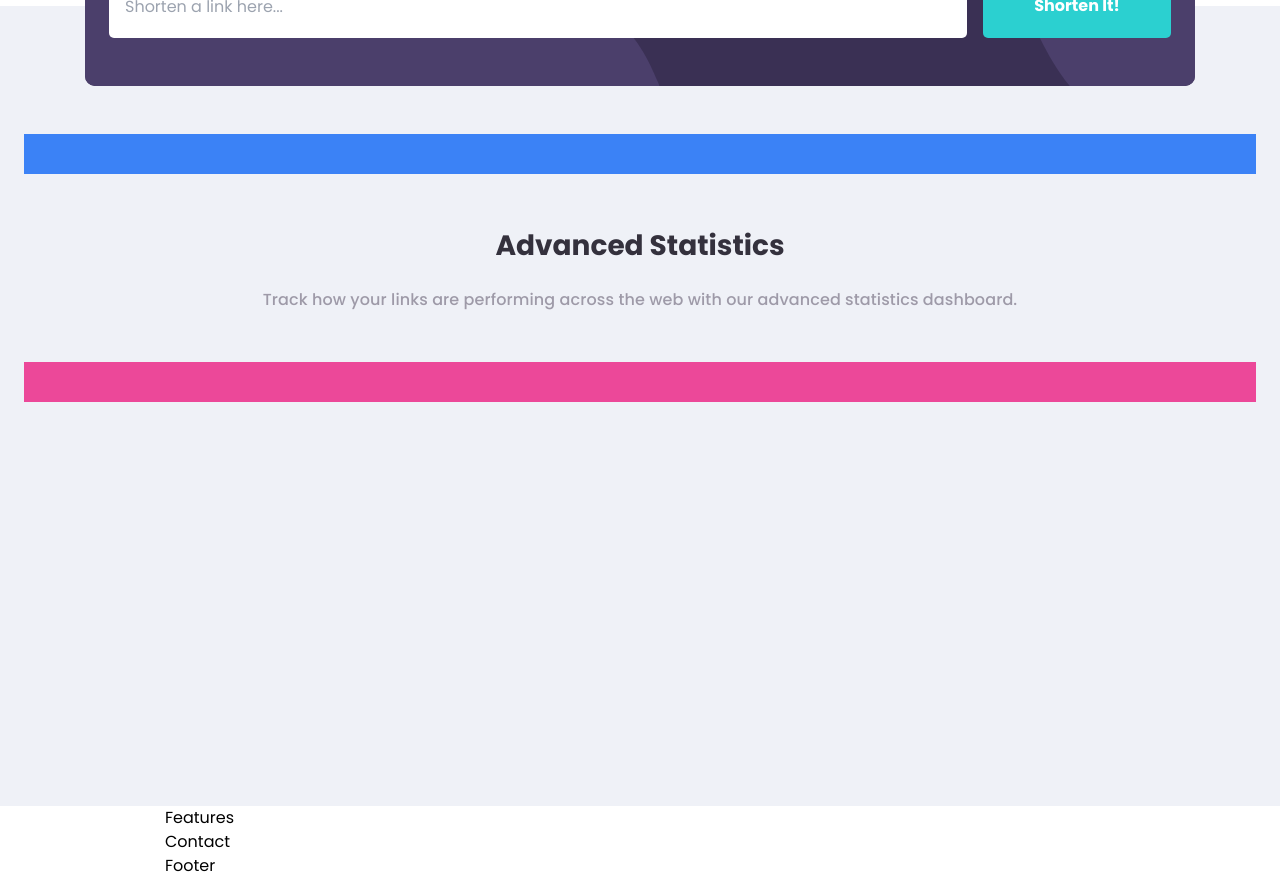
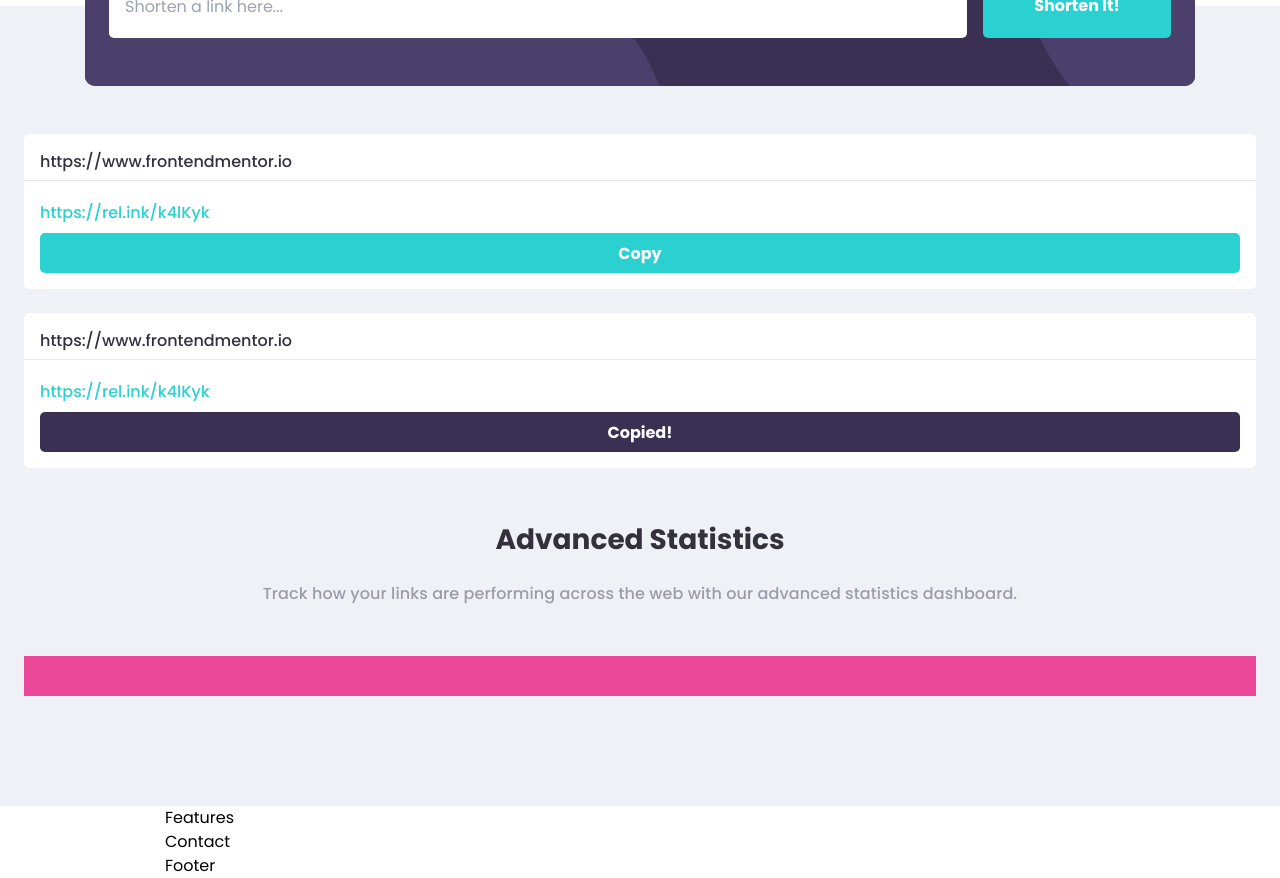
Before and after one commit to caarlosdamian/url-shortening-api-landing-page, a Next.js app: page / in a window 1280 px wide. Shown: the part 800-1678 px from the top of the page. Built offline with nearby package versions, Linux system fonts and the light colour scheme.

Commit message:
feat(components): added card component

```diff
--- a/src/app/globals.css
+++ b/src/app/globals.css
@@ -100,6 +100,6 @@
     }
 
     .btn-active {
-        @apply bg-primary-jacarta hover:bg-opacity-25;
+        @apply bg-primary-jacarta hover:bg-primary-jacarta hover:bg-opacity-70;
     }
 }
--- /dev/null
+++ b/src/components/Card.tsx
@@ -0,0 +1,21 @@
+import { Link } from '@/constants/types';
+import { Button } from '.';
+
+export const Card = ({ isCopy, shortUrl, url }: Link) => {
+  return (
+    <div className="flex flex-col gap-[6px] justify-between bg-white rounded-smXl min-[327px] min-h-[155px] py-4">
+      <h3 className="pb-[6px] px-4 border-primary-manate border-b border-opacity-25 text-base font-medium text-primary-onyx">
+        {url}
+      </h3>
+      <div className="flex flex-col gap-2 px-4">
+        <h4 className="text-base font-medium text-primary-blueGreen">
+          {shortUrl}
+        </h4>
+        <Button
+          label={isCopy ? 'Copied!' : 'Copy'}
+          otherClassNames={`${isCopy ? 'btn-active' : ''}`}
+        />
+      </div>
+    </div>
+  );
+};
--- a/src/components/index.ts
+++ b/src/components/index.ts
@@ -1,3 +1,4 @@
+export { Card } from "./Card";
 export { Input } from "./Input";
 export { Button } from "./shared/Button";
 export { ResponsiveImg } from "./shared/ResponsiveImg";
--- a/src/constants/index.ts
+++ b/src/constants/index.ts
@@ -1,3 +1,5 @@
+import { Link } from './types';
+
 export const navLinks = [
   {
     id: 1,
@@ -12,3 +14,18 @@ export const navLinks = [
     label: 'Resources',
   },
 ];
+
+export const sampleLinks: Link[] = [
+  {
+    id: '1b',
+    shortUrl: 'https://rel.ink/k4lKyk',
+    url: 'https://www.frontendmentor.io',
+    isCopy: false,
+  },
+  {
+    id: '2b',
+    shortUrl: 'https://rel.ink/k4lKyk',
+    url: 'https://www.frontendmentor.io',
+    isCopy: true,
+  },
+];
--- /dev/null
+++ b/src/constants/types.ts
@@ -0,0 +1,6 @@
+export type Link = {
+  id: string;
+  shortUrl: string;
+  url: string;
+  isCopy: boolean;
+};
--- a/src/sections/actions/Actions.tsx
+++ b/src/sections/actions/Actions.tsx
@@ -1,4 +1,6 @@
-import { Button, Input } from '@/components';
+import { Button, Card, Input } from '@/components';
+import { sampleLinks } from '@/constants';
+import { Link } from '@/constants/types';
 import Image from 'next/image';
 import React from 'react';
 
@@ -32,10 +34,19 @@ export const Actions = () => {
         </div>
       </div>
       <div className="w-full pt-[128px] flex flex-col gap-12 break-words px-6">
-        <div className="bg-blue-500 h-10"></div>
+        <div className="flex flex-col gap-6">
+          {sampleLinks.map((link: Link) => (
+            <Card key={link.id} {...link} />
+          ))}
+        </div>
         <div className="flex flex-col gap-4 h-full">
-          <h3 className='h3-bold text-primary-onyx text-center'>Advanced Statistics</h3>
-          <h4 className='text-center text-[16px] font-medium text-primary-manate leading-[28px] tracking-[0.109px]'>Track how your links are performing across the web with our advanced statistics dashboard.</h4>
+          <h3 className="h3-bold text-primary-onyx text-center">
+            Advanced Statistics
+          </h3>
+          <h4 className="text-center text-[16px] font-medium text-primary-manate leading-[28px] tracking-[0.109px]">
+            Track how your links are performing across the web with our advanced
+            statistics dashboard.
+          </h4>
         </div>
         <div className="bg-pink-500 h-10"></div>
       </div>
```
